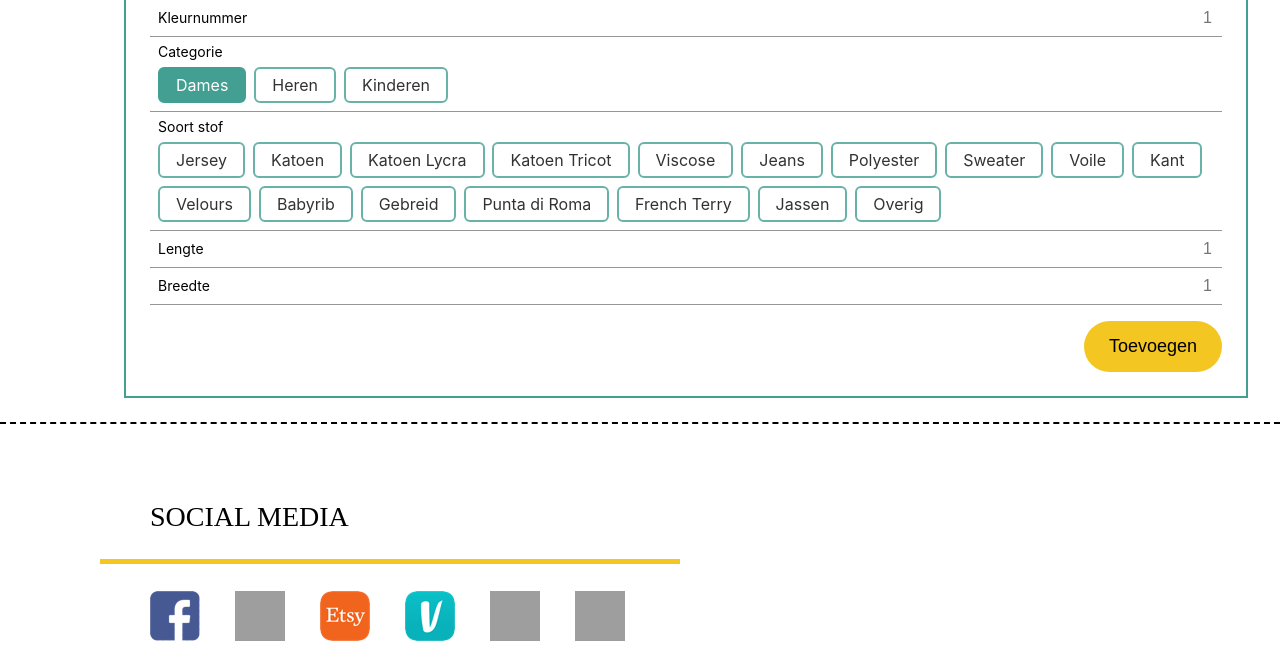
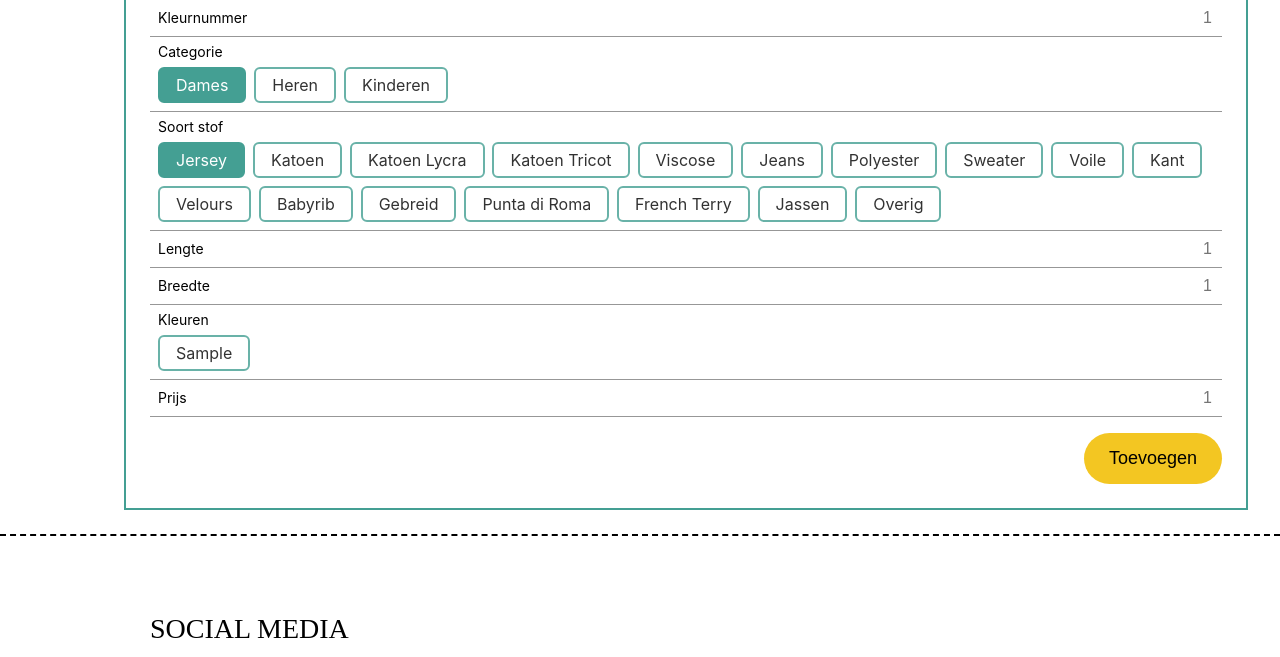
Before and after one commit to aykodesmedt/BusyBeeLiz-Admin, a PHP site: page /index.php?page=stoffen&categorie=dames in a window 1280 px wide. Shown: the part 894-1551 px from the top of the page. Run offline with PHP 8.4, Linux system fonts and the light colour scheme; tables that the repository leaves empty or names only in its code hold one stand-in row (values such as "Sample post"); grey boxes are pictures that could not be loaded.

Commit message:
stof soorten update

```diff
--- a/src/controller/StoffenController.php
+++ b/src/controller/StoffenController.php
@@ -3,12 +3,14 @@
 require_once __DIR__ . '/Controller.php';
 require_once './dao/ArtikelDAO.php';
 require_once './dao/StofDAO.php';
+require_once './dao/KleurDAO.php';
 
 class StoffenController extends Controller {
 
   function __construct() {
     $this->artikelDAO = new ArtikelDAO();
     $this->stofDAO = new StofDAO();
+    $this->kleurDAO = new KleurDAO();
   }
 
   public function stoffen() {
@@ -46,6 +48,9 @@ class StoffenController extends Controller {
       $this->_handlePostStof();
       $this->set('stoffen', $this->stofDAO->selectAll());
     }
+
+    $kleuren = $this->kleurDAO->selectAll();
+    $this->set('kleuren', $kleuren);
 
   }
 
--- a/src/css/stoffen.css
+++ b/src/css/stoffen.css
@@ -28,7 +28,6 @@
   display: flex;
   flex-direction: row;
   font-size: 1.4rem;
-  text-transform: capitalize;
   align-items: center;
 }
 
@@ -40,7 +39,7 @@
   display: flex;
   flex-direction: column;
   justify-content: space-around;
-  height: 85%;
+  height: 100%;
 }
 
 .resultaat_img > div > h3 {
@@ -146,3 +145,7 @@ input[type="file"] {
 .form__section {
   margin-top: 5rem;
 }
+
+.resultaat__stofsoort {
+  margin-top: 1.6rem;
+}
--- a/src/dao/DAO.php
+++ b/src/dao/DAO.php
@@ -3,6 +3,10 @@
 class DAO {
 
   // Properties
+  // private static $dbHost = "localhost";
+	// private static $dbName = "busybeeliz-Admin";
+	// private static $dbUser = "busybeeliz-Admin";
+	// private static $dbPass = "busybeeliz";
   private static $dbHost = "aykodesmedt.be";
 	private static $dbName = "ID276403_busybeeliz";
 	private static $dbUser = "ID276403_busybeeliz";
--- a/src/dao/StofDAO.php
+++ b/src/dao/StofDAO.php
@@ -77,8 +77,7 @@ class StofDAO extends DAO {
   public function insert($data){
     $errors = $this->validate($data);
     if (empty($errors)) {
-      // $sql = "INSERT INTO `stoffen` (`categorie`, `image`, `kleurNummer`, `lengte`, `breedte`) VALUES (:categorie, :image, :kleurNummer, :lengte, :breedte)";
-      $sql = "INSERT INTO `stoffen` (`categorie`, `image`, `kleurNummer`, `stofSoort`, `lengte`, `breedte`) VALUES (:categorie, :image, :kleurNummer, :stofSoort, :lengte, :breedte)";
+      $sql = "INSERT INTO `stoffen` (`categorie`, `image`, `kleurNummer`, `stofSoort`, `lengte`, `breedte`, `kleur`, `prijs`) VALUES (:categorie, :image, :kleurNummer, :stofSoort, :lengte, :breedte, :kleur, :prijs)";
       $stmt = $this->pdo->prepare($sql);
       $stmt->bindValue(':categorie', $data['categorie']);
       $stmt->bindValue(':image', $data['image']);
@@ -86,6 +85,8 @@ class StofDAO extends DAO {
       $stmt->bindValue(':stofSoort', $data['stofSoort']);
       $stmt->bindValue(':lengte', $data['lengte']);
       $stmt->bindValue(':breedte', $data['breedte']);
+      $stmt->bindValue(':kleur', $data['kleur']);
+      $stmt->bindValue(':prijs', $data['prijs']);
       if ($stmt->execute()) {
         return $this->selectAll();
       }
@@ -113,6 +114,12 @@ class StofDAO extends DAO {
     if (empty($data['breedte'])) {
       $errors['breedte'] = 'Please enter a breedte';
     }
+    if (empty($data['kleur'])) {
+      $errors['kleur'] = 'Please enter a kleur';
+    }
+    if (empty($data['prijs'])) {
+      $errors['prijs'] = 'Please enter a prijs';
+    }
     return $errors;
   }
 
--- a/src/style.css
+++ b/src/style.css
@@ -1,14 +1,14 @@
-@import './css/reset.css';
-@import './css/hexagons.css';
-@import './css/detail.css';
-@import './css/artikels.css';
-@import './css/footer.css';
-@import './css/header.css';
-@import './css/home.css';
-@import './css/stoffen.css';
-@import './css/fournituren.css';
-@import './css/patronen.css';
-@import './css/vars.css';
+@import "./css/reset.css";
+@import "./css/hexagons.css";
+@import "./css/detail.css";
+@import "./css/artikels.css";
+@import "./css/footer.css";
+@import "./css/header.css";
+@import "./css/home.css";
+@import "./css/stoffen.css";
+@import "./css/fournituren.css";
+@import "./css/patronen.css";
+@import "./css/vars.css";
 
 html {
   font-size: 62.5%;
@@ -30,7 +30,7 @@ a {
 }
 
 main {
-  font-family: 'SF Pro Text', Arial, Helvetica, sans-serif;
+  font-family: "SF Pro Text", Arial, Helvetica, sans-serif;
   display: flex;
   flex-direction: column;
   justify-content: center;
@@ -45,7 +45,7 @@ main {
 }
 
 .verticalLine {
-  border-right: .1rem solid black;
+  border-right: 0.1rem solid black;
   height: 2rem;
 }
 
@@ -62,13 +62,13 @@ main {
 }
 
 .yellowLine {
-  border-bottom: .5rem solid var(--yellow);
+  border-bottom: 0.5rem solid var(--yellow);
   width: 58rem;
   margin-left: -5rem;
 }
 
 .yellowLineArtikels {
-  border-bottom: .5rem solid var(--yellow);
+  border-bottom: 0.5rem solid var(--yellow);
 }
 
 .backButton {
@@ -78,11 +78,12 @@ main {
 }
 
 .tag {
-  border: .2rem solid var(--blue);
-  padding: .8rem 1.6rem;
+  border: 0.2rem solid var(--blue);
+  padding: 0.8rem 1.6rem;
   font-size: 1.6rem;
-  border-radius: .5rem;
-  margin-right: .8rem;
+  border-radius: 0.5rem;
+  margin-top: 1.6rem;
+  margin-right: 0.8rem;
   color: var(--blue);
 }
 
--- a/src/view/artikels/dames.php
+++ b/src/view/artikels/dames.php
@@ -1,6 +1,6 @@
 <?php
   $categorien = array("Jurken"=>"jurken", "Tops & T-shirts"=>"topsandshirts", "Rokken"=>"rokken", "Truien"=>"truien", "Vesten"=>"vesten", "Broeken"=>"broeken", "Blouses"=>"blouses", "Accessoires"=>"accessoires");
-  $soortenStof = array("Tricot" => 1, "Katoen" => 2, "Wol" => 3, "Viscose" => 4, "Linnen" => 5, "Jeans" => 6, "Polyester" => 7, "Sweater" => 8, "Fleece" => 9);
+  $soortenStof = array("Jersey" => 1, "Katoen" => 2, "Katoen Lycra" => 3, "Katoen Tricot" => 4, "Viscose" => 5, "Jeans" => 6, "Polyester" => 7, "Sweater" => 8, "Voile" => 9, "Kant" => 10, "Velours" => 11, "Babyrib" => 12, "Gebreid" => 13, "Punta di Roma" => 14, "French Terry" => 15, "Jassen" => 16, "Overig" => 17);
 
 ?>
 <section>
--- a/src/view/artikels/detail.php
+++ b/src/view/artikels/detail.php
@@ -1,6 +1,6 @@
 <?php
   $onderCategorien = array("Jurken"=>"jurken", "Tops & T-shirts"=>"topsandshirts", "Rokken"=>"rokken", "Truien"=>"truien", "Vesten"=>"vesten", "Broeken"=>"broeken", "Blouses"=>"blouses", "Accessoires"=>"accessoires");
-  $soortenStof = array("Tricot" => "tricot", "Katoen" => "katoen", "Wol" => "wol", "Viscose" => "viscose", "Linnen" => "linnen", "Jeans" => "jeans", "Polyester" => "polyester", "Sweater" => "sweater", "Fleece" => "fleece");
+  $soortenStof = array("Jersey" => 1, "Katoen" => 2, "Katoen Lycra" => 3, "Katoen Tricot" => 4, "Viscose" => 5, "Jeans" => 6, "Polyester" => 7, "Sweater" => 8, "Voile" => 9, "Kant" => 10, "Velours" => 11, "Babyrib" => 12, "Gebreid" => 13, "Punta di Roma" => 14, "French Terry" => 15, "Jassen" => 16, "Overig" => 17);
 ?>
 <button onclick="history.go(-1);" class="backButton" >Overzicht</button>
 <section >
--- a/src/view/artikels/heren.php
+++ b/src/view/artikels/heren.php
@@ -1,6 +1,6 @@
 <?php
   $categorien = array("Tops & T-shirts"=>"topsandshirts", "Truien"=>"truien", "Vesten"=>"vesten", "Broeken"=>"broeken", "Accessoires"=>"accessoires");
-  $soortenStof = array("Tricot" => 1, "Katoen" => 2, "Wol" => 3, "Viscose" => 4, "Linnen" => 5, "Jeans" => 6, "Polyester" => 7, "Sweater" => 8, "Fleece" => 9);
+  $soortenStof = array("Jersey" => 1, "Katoen" => 2, "Katoen Lycra" => 3, "Katoen Tricot" => 4, "Viscose" => 5, "Jeans" => 6, "Polyester" => 7, "Sweater" => 8, "Voile" => 9, "Kant" => 10, "Velours" => 11, "Babyrib" => 12, "Gebreid" => 13, "Punta di Roma" => 14, "French Terry" => 15, "Jassen" => 16, "Overig" => 17);
 ?>
 <section>
   <div class="artikelsHeader">
--- a/src/view/artikels/kinderen.php
+++ b/src/view/artikels/kinderen.php
@@ -1,6 +1,6 @@
 <?php
   $categorien = array("Jurken"=>"jurken", "Tops & T-shirts"=>"topsandshirts", "Rokken"=>"rokken", "Truien"=>"truien", "Vesten"=>"vesten", "Broeken"=>"broeken", "Blouses"=>"blouses", "Accessoires"=>"accessoires");
-  $soortenStof = array("Tricot" => 1, "Katoen" => 2, "Wol" => 3, "Viscose" => 4, "Linnen" => 5, "Jeans" => 6, "Polyester" => 7, "Sweater" => 8, "Fleece" => 9);
+  $soortenStof = array("Jersey" => 1, "Katoen" => 2, "Katoen Lycra" => 3, "Katoen Tricot" => 4, "Viscose" => 5, "Jeans" => 6, "Polyester" => 7, "Sweater" => 8, "Voile" => 9, "Kant" => 10, "Velours" => 11, "Babyrib" => 12, "Gebreid" => 13, "Punta di Roma" => 14, "French Terry" => 15, "Jassen" => 16, "Overig" => 17);
 ?>
 <section>
   <div class="artikelsHeader">
--- a/src/view/stoffen/stoffen.php
+++ b/src/view/stoffen/stoffen.php
@@ -90,13 +90,17 @@
                   <h3>Nr. <?php echo $stof["kleurNummer"]; ?></h3>
                   <p><?php echo $stof["categorie"]; ?></p>
                   <p><?php echo $stof["lengte"]; ?>m x <?php echo $stof["breedte"]; ?>m</p>
-                  <span class="tag"><?php echo $stof["stofSoort"]; ?></span>
+                  <p><?php echo $stof["prijs"] ?>/m</p>
+                  <div class="resultaat__stofsoort">
+                    <span class="tag"><?php echo $stof["stofSoort"]; ?></span>
+                    <?php if(!empty($stof["kleur"])){ echo '<span class="tag">' . $stof["kleur"] . '</span>'; } ?>
+                  </div>
                 </div>
               </div>
               <div class="div__icons">
-                <a href="index.php?page=editStof&id=<?php echo $stof["id"]; ?>">
+                <!-- <a href="index.php?page=editStof&id=<?php echo $stof["id"]; ?>">
                   <img src="./assets/img/icons/edit.png" alt="" width="18" height="18">
-                </a>
+                </a> -->
                 <a href="index.php?page=stoffen&id=<?php echo $stof["id"]; ?>&action=delete">
                   <img src="./assets/img/icons/delete.png" alt="" width="14" height="18">
                 </a>
@@ -179,7 +183,7 @@
         <div class="inputFieldDivSoort">
           <?php foreach($soortenStof as $soortStof => $index): ?>
             <input type="radio" name="stofSoort" id="radio<?php echo $index; ?>" value="<?php echo $soortStof; ?>" <?php
-              if (!empty($_POST['stofSoort']) && $_POST['stofSoort'] == $soortStof || $soortStof == "Tricot") {
+              if (!empty($_POST['stofSoort']) && $_POST['stofSoort'] == $soortStof || $soortStof == "Jersey") {
                 echo 'checked';
               }
             ?>>
@@ -218,6 +222,37 @@
           }
           ?>
       </div>
+      <div class="boxesGrid">
+        <h3>Kleuren</h3>
+        <div class="inputFieldDivSoort">
+          <?php foreach($kleuren as $kleur): ?>
+            <input type="radio" name="kleur" id="radio<?php echo $kleur["kleur"]; ?>" value="<?php echo $kleur["kleur"]; ?>" <?php
+              if (!empty($_POST['kleur']) && $_POST['kleur'] == $kleur["kleur"] || $kleur["kleur"] == "Rood") {
+                echo 'checked';
+              }
+            ?>>
+            <label for="radio<?php echo $kleur["kleur"]; ?>"><?php echo $kleur["kleur"]; ?></label>
+          <?php endforeach; ?>
+          <?php
+          if (!empty($_POST) && empty($_POST['kleur'])) {
+            echo '<span class="error">gelieve een kleur te selecteren</span>';
+          }
+          ?>
+        </div>
+      </div>
+      <div class="inputFieldDiv2">
+        <label for="prijs">Prijs</label>
+        <input type="text" name="prijs" placeholder="1" value="<?php
+          if (!empty($_POST['prijs'])) {
+            echo $_POST['prijs'];
+          }
+          ?>" />
+          <?php
+          if (!empty($_POST) && empty($_POST['prijs'])) {
+            echo '<span class="error">gelieve een prijs in te vullen</span>';
+          }
+          ?>
+      </div>
       <input type="hidden" name="action" value="upload">
       <!-- <input type="submit" value="upload" class="yellowButton"> -->
       <button class="yellowButton" type="submit">Toevoegen</button>
```
Also changed, not shown: src/assets/img/axMJ8k/103961966_1439001679628073_6403940028398701412_n.jpg (added).
